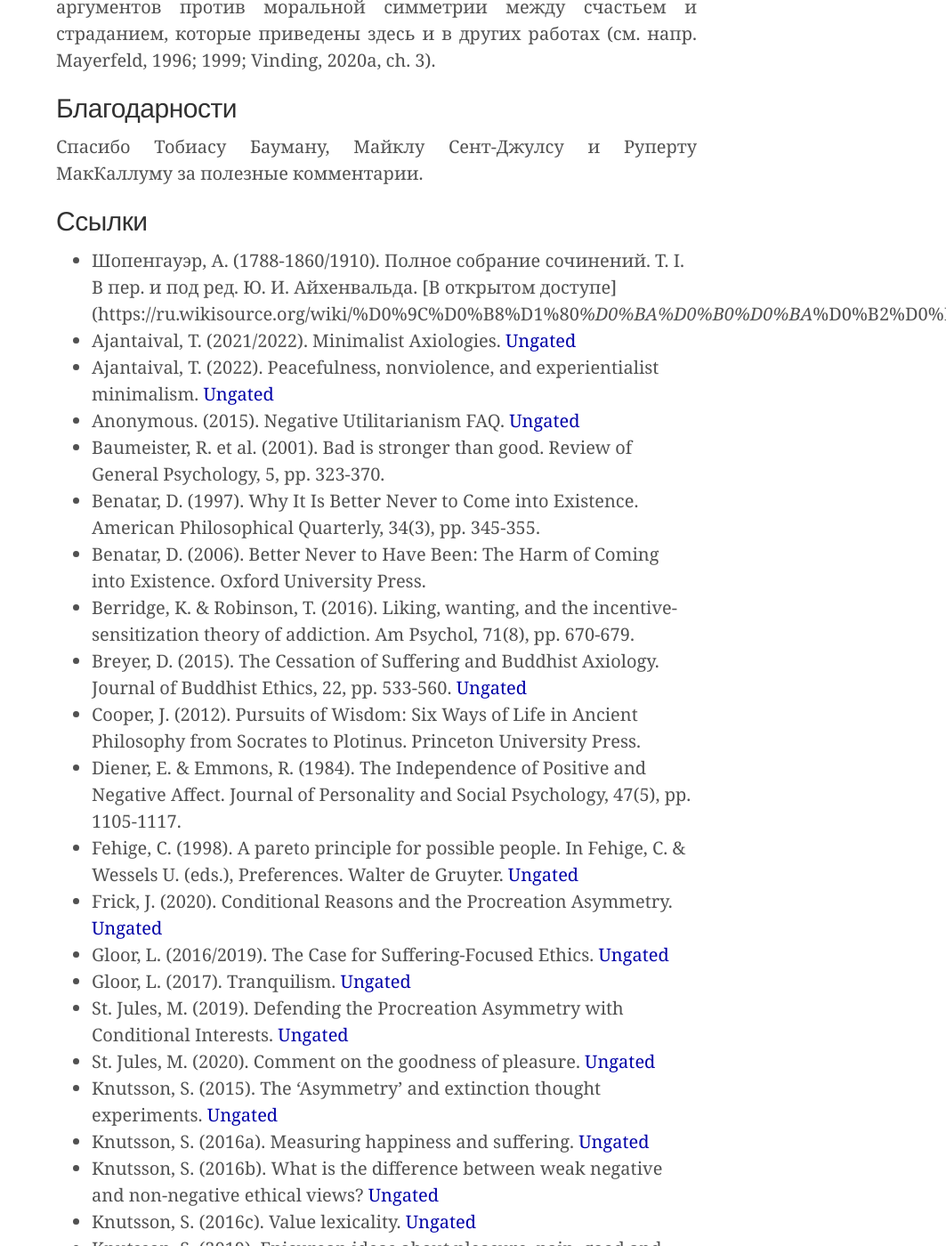
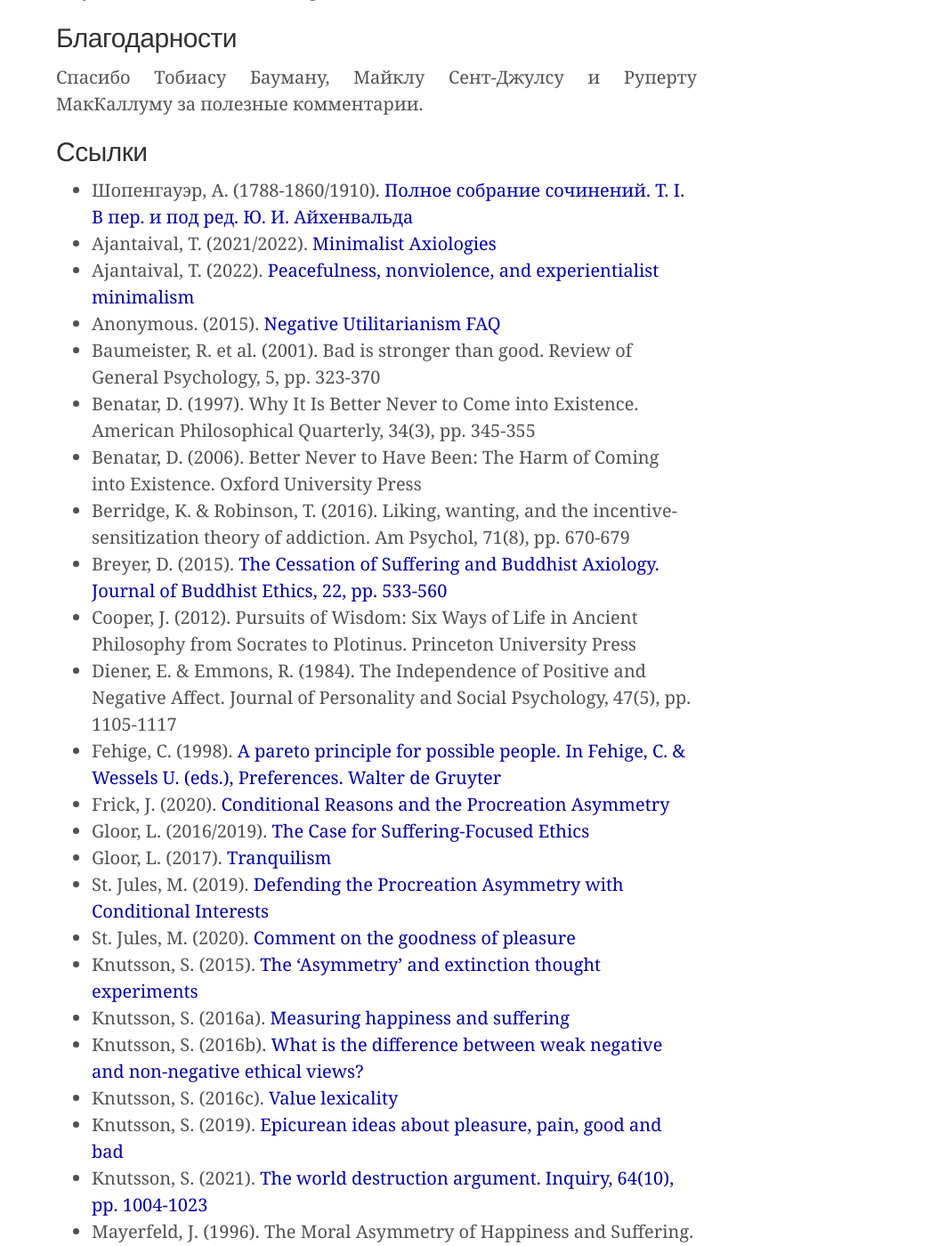
Before and after one commit to ReducingSuffering/reducingsuffering.github.io, a Jekyll site: the page built from _articles/magnus-vinding-suffering-and-happiness-morally-symmetric-or-orthogonal.md, in a window 1280 px wide and 1400 px high, scrolled down 12426 px. Shown: the whole window at 89% size, without its empty margins (217-1280 px from the left). Built offline with Jekyll 4.4.1, drawn with Linux system fonts in a browser that asks for light colours; some of the changed text lies outside the part shown.

Commit message:
Update magnus-vinding-suffering-and-happiness-morally-symmetric-or-orthogonal.md

```diff
--- a/_articles/magnus-vinding-suffering-and-happiness-morally-symmetric-or-orthogonal.md
+++ b/_articles/magnus-vinding-suffering-and-happiness-morally-symmetric-or-orthogonal.md
@@ -81,9 +81,9 @@
 
 ## Общая картина: страдание и счастье как морально ортогональные
 
-В свете приведенных выше аргументов и взглядов кажется естественным предложить картину, согласно которой счастье и страдание морально ортогональны — т.е. ортогональны в условном пространстве моральной важности.
+В свете приведенных выше аргументов и взглядов кажется естественным предложить картину, согласно которой счастье и страдание морально ортогональны — т. е. ортогональны в условном пространстве моральной важности.
 
-Действительно, такая картина ортогональности отражает суть большинства представленных выше взглядов. Например, если мы думаем, что увеличение удовольствия несет такую моральную неотложность и важность, что она лексически (т. е. [всегда](https://en.wikipedia.org/wiki/Lexicographic_preferences)? независимо от количества — прим. пер.) уступает моральной важности уменьшения страданий (ср. Wolf, 1997, Knutsson, 2016c), или если мы считаем, что увеличение удовольствия не несет никакой моральной важности вовсе, получающаяся картина практически та же: моральная важность уменьшения страданий занимает другое, первостепенное моральное измерение по сравнению с моральной (не)важностью увеличения удовольствия.
+Действительно, такая картина ортогональности отражает суть большинства представленных выше взглядов. Например, если мы думаем, что увеличение удовольствия несет такую моральную неотложность и важность, что она лексически уступает (т. е. [всегда](https://en.wikipedia.org/wiki/Lexicographic_preferences), независимо от количества — прим. пер.) моральной важности уменьшения страданий (ср. Wolf, 1997, Knutsson, 2016c), или если мы считаем, что увеличение удовольствия не несет никакой моральной важности вовсе, получающаяся картина практически та же: моральная важность уменьшения страданий занимает другое, первостепенное моральное измерение по сравнению с моральной (не)важностью увеличения удовольствия.
 
 (Для некоторых из представленных выше взглядов, например, для Асимметрии, эта картина может подходить не во всех случаях, но все же отражать суть этих взглядов в случае сравнения страдания и удовольствия для будущих существ, которые в настоящее время еще не существуют, — что, пожалуй, наиболее подходящий в контексте наших приоритетов случай для рассмотрения.)
 
@@ -93,11 +93,11 @@
 
 Уменьшение страданий представлено красной стрелкой, которая срочно указывает прочь от глубин несчастья, в то время как увеличение счастья символизируется зелёной стрелкой, направленной вбок: двигаться по этому измерению — хорошо, но оно не несет (сопоставимой) моральной срочности. Такова картина, которую мы получаем, если отвергаем идею о том, что удовольствие может морально [перевешивать](https://centerforreducingsuffering.org/on-purported-positive-goods-outweighing-suffering/) страдания.
 
-## Другая картина: “жажда удовольствий” как слегка негативная
+## Другая картина: «жажда удовольствий» как слегка негативная
 
 Некоторые взгляды могут настаивать на более пессимистичном представлении о ценности удовольствия, или по крайней мере некоторых форм удовольствий.
 
-Например, Саймон Кнутссон защищает точку зрения, согласно которой некоторые виды удовольствий — так называемые кинетические удовольствия (удовольствия, связанные с активным преследованием чего-либо) — могут иметь отрицательную ценность. Они противопоставляются катастематическим, или статичным удовольствиям, т.е. состояниям идеального покоя и умиротворения, которые, по утверждению Кнутссона, имеют нейтральную ценность (Knutsson, 2019).
+Например, Саймон Кнутссон защищает точку зрения, согласно которой некоторые виды удовольствий — так называемые кинетические удовольствия (удовольствия, связанные с активным преследованием чего-либо) — могут иметь отрицательную ценность. Они противопоставляются катастематическим, или статичным удовольствиям, т. е. состояниям идеального покоя и умиротворения, которые, по утверждению Кнутссона, имеют нейтральную ценность (Knutsson, 2019).
 
 За Кнутссоном следует Купер (Cooper, 2012), который утверждает, что (по крайней мере некоторые) кинетические удовольствия «скомпрометированы из-за стрессового состояния ума ... связанного с интенсивными желаниями»; что такие удовольствия включают в себя «неудовлетворенность» (в оригинале «frustrated dissatisfaction» — прим. пер.); или что они «смешаны с болью» (Cooper 2012, pp. 237-238, цитата как в Knutsson, 2019). Эти слегка негативные компоненты — то, из-за чего (по крайней мере некоторые) кинетические удовольствия с точки зрения Кнутссона являются отрицательными.
 
@@ -149,39 +147,39 @@
 
 ## Ссылки
 
-- Шопенгауэр, А. (1788-1860/1910). Полное собрание сочинений. Т. I. В пер. и под ред. Ю. И. Айхенвальда. [В открытом доступе](https://ru.wikisource.org/wiki/%D0%9C%D0%B8%D1%80_%D0%BA%D0%B0%D0%BA_%D0%B2%D0%BE%D0%BB%D1%8F_%D0%B8_%D0%BF%D1%80%D0%B5%D0%B4%D1%81%D1%82%D0%B0%D0%B2%D0%BB%D0%B5%D0%BD%D0%B8%D0%B5_(%D0%A8%D0%BE%D0%BF%D0%B5%D0%BD%D0%B3%D0%B0%D1%83%D1%8D%D1%80;_%D0%90%D0%B9%D1%85%D0%B5%D0%BD%D0%B2%D0%B0%D0%BB%D1%8C%D0%B4)
-- Ajantaival, T. (2021/2022). Minimalist Axiologies. [Ungated](https://forum.effectivealtruism.org/s/MBadsrYLmzLNmYjaj)
-- Ajantaival, T. (2022). Peacefulness, nonviolence, and experientialist minimalism. [Ungated](https://forum.effectivealtruism.org/posts/JnHeeTGAohMFxNbGK/peacefulness-nonviolence-and-experientialist-minimalism)
-- Anonymous. (2015). Negative Utilitarianism FAQ. [Ungated](https://www.utilitarianism.com/nu/nufaq.html)
-- Baumeister, R. et al. (2001). Bad is stronger than good. Review of General Psychology, 5, pp. 323-370.
-- Benatar, D. (1997). Why It Is Better Never to Come into Existence. American Philosophical Quarterly, 34(3), pp. 345-355.
-- Benatar, D. (2006). Better Never to Have Been: The Harm of Coming into Existence. Oxford University Press.
-- Berridge, K. & Robinson, T. (2016). Liking, wanting, and the incentive-sensitization theory of addiction. Am Psychol, 71(8), pp. 670-679.
-- Breyer, D. (2015). The Cessation of Suffering and Buddhist Axiology. Journal of Buddhist Ethics, 22, pp. 533-560. [Ungated](http://blogs.dickinson.edu/buddhistethics/files/2015/12/Breyer-Axiology-final.pdf)
-- Cooper, J. (2012). Pursuits of Wisdom: Six Ways of Life in Ancient Philosophy from Socrates to Plotinus. Princeton University Press.
-- Diener, E. & Emmons, R. (1984). The Independence of Positive and Negative Affect. Journal of Personality and Social Psychology, 47(5), pp. 1105-1117.
-- Fehige, C. (1998). A pareto principle for possible people. In Fehige, C. & Wessels U. (eds.), Preferences. Walter de Gruyter. [Ungated](https://www.fehige.info/pdf/A_Pareto_Principle_for_Possible_People.pdf)
-- Frick, J. (2020). Conditional Reasons and the Procreation Asymmetry. [Ungated](https://onlinelibrary.wiley.com/doi/full/10.1111/phpe.12139)
-- Gloor, L. (2016/2019). The Case for Suffering-Focused Ethics. [Ungated](https://longtermrisk.org/the-case-for-suffering-focused-ethics/)
-- Gloor, L. (2017). Tranquilism. [Ungated](https://longtermrisk.org/tranquilism/)
-- St. Jules, M. (2019). Defending the Procreation Asymmetry with Conditional Interests. [Ungated](https://forum.effectivealtruism.org/posts/2BWQ4NrCEP7a4vzaW/defending-the-procreation-asymmetry-with-conditional)
-- St. Jules, M. (2020). Comment on the goodness of pleasure. [Ungated](https://forum.effectivealtruism.org/posts/xwG5MGWsMosBo6u4A/lukas_gloor-s-shortform?commentId=d8HM7P4aHuRTY8CCs)
-- Knutsson, S. (2015). The ‘Asymmetry’ and extinction thought experiments. [Ungated](https://www.simonknutsson.com/the-asymmetry-and-extinction-thought-experiments)
-- Knutsson, S. (2016a). Measuring happiness and suffering. [Ungated](https://www.simonknutsson.com/measuring-happiness-and-suffering/)
-- Knutsson, S. (2016b). What is the difference between weak negative and non-negative ethical views? [Ungated](https://www.simonknutsson.com/what-is-the-difference-between-weak-negative-and-non-negative-ethical-views/)
-- Knutsson, S. (2016c). Value lexicality. [Ungated](https://www.simonknutsson.com/value-lexicality)
-- Knutsson, S. (2019). Epicurean ideas about pleasure, pain, good and bad. [Ungated](https://www.simonknutsson.com/epicurean-ideas-about-pleasure-pain-good-and-bad/)
-- Knutsson, S. (2021). The world destruction argument. Inquiry, 64(10), pp. 1004-1023. [Ungated](https://www.tandfonline.com/doi/full/10.1080/0020174X.2019.1658631)
-- Mayerfeld, J. (1996). The Moral Asymmetry of Happiness and Suffering. Southern Journal of Philosophy, 34, pp. 317-338.
-- Mayerfeld, J. (1999). Suffering and Moral Responsibility. Oxford University Press.
-- Metzinger, T. (2017). Suffering. In Almqvist, K. & Haag, A. (eds.), The Return of Consciousness. Axel and Margaret Ax:son Johnson Foundation.
-- Popper, K. (1945/2011). The Open Society and Its Enemies. London: Routledge.
-- Schopenhauer, A. (1851/1970). Essays and Aphorisms. Harmondsworth, Eng: Penguin Books.
-- Sherman, T. (2017). Epicureanism: An Ancient Guide to Modern Wellbeing. MPhil dissertation, University of Exeter. [Ungated](https://ore.exeter.ac.uk/repository/bitstream/handle/10871/32103/ShermanT.pdf)
+- Шопенгауэр, А. (1788-1860/1910). [Полное собрание сочинений. Т. I. В пер. и под ред. Ю. И. Айхенвальда](https://ru.wikisource.org/wiki/%D0%9C%D0%B8%D1%80_%D0%BA%D0%B0%D0%BA_%D0%B2%D0%BE%D0%BB%D1%8F_%D0%B8_%D0%BF%D1%80%D0%B5%D0%B4%D1%81%D1%82%D0%B0%D0%B2%D0%BB%D0%B5%D0%BD%D0%B8%D0%B5_(%D0%A8%D0%BE%D0%BF%D0%B5%D0%BD%D0%B3%D0%B0%D1%83%D1%8D%D1%80;_%D0%90%D0%B9%D1%85%D0%B5%D0%BD%D0%B2%D0%B0%D0%BB%D1%8C%D0%B4))
+- Ajantaival, T. (2021/2022). [Minimalist Axiologies](https://forum.effectivealtruism.org/s/MBadsrYLmzLNmYjaj)
+- Ajantaival, T. (2022). [Peacefulness, nonviolence, and experientialist minimalism](https://forum.effectivealtruism.org/posts/JnHeeTGAohMFxNbGK/peacefulness-nonviolence-and-experientialist-minimalism)
+- Anonymous. (2015). [Negative Utilitarianism FAQ](https://www.utilitarianism.com/nu/nufaq.html)
+- Baumeister, R. et al. (2001). Bad is stronger than good. Review of General Psychology, 5, pp. 323-370
+- Benatar, D. (1997). Why It Is Better Never to Come into Existence. American Philosophical Quarterly, 34(3), pp. 345-355
+- Benatar, D. (2006). Better Never to Have Been: The Harm of Coming into Existence. Oxford University Press
+- Berridge, K. & Robinson, T. (2016). Liking, wanting, and the incentive-sensitization theory of addiction. Am Psychol, 71(8), pp. 670-679
+- Breyer, D. (2015). [The Cessation of Suffering and Buddhist Axiology. Journal of Buddhist Ethics, 22, pp. 533-560](http://blogs.dickinson.edu/buddhistethics/files/2015/12/Breyer-Axiology-final.pdf)
+- Cooper, J. (2012). Pursuits of Wisdom: Six Ways of Life in Ancient Philosophy from Socrates to Plotinus. Princeton University Press
+- Diener, E. & Emmons, R. (1984). The Independence of Positive and Negative Affect. Journal of Personality and Social Psychology, 47(5), pp. 1105-1117
+- Fehige, C. (1998). [A pareto principle for possible people. In Fehige, C. & Wessels U. (eds.), Preferences. Walter de Gruyter](https://www.fehige.info/pdf/A_Pareto_Principle_for_Possible_People.pdf)
+- Frick, J. (2020). [Conditional Reasons and the Procreation Asymmetry](https://onlinelibrary.wiley.com/doi/full/10.1111/phpe.12139)
+- Gloor, L. (2016/2019). [The Case for Suffering-Focused Ethics](https://longtermrisk.org/the-case-for-suffering-focused-ethics/)
+- Gloor, L. (2017). [Tranquilism](https://longtermrisk.org/tranquilism/)
+- St. Jules, M. (2019). [Defending the Procreation Asymmetry with Conditional Interests](https://forum.effectivealtruism.org/posts/2BWQ4NrCEP7a4vzaW/defending-the-procreation-asymmetry-with-conditional)
+- St. Jules, M. (2020). [Comment on the goodness of pleasure](https://forum.effectivealtruism.org/posts/xwG5MGWsMosBo6u4A/lukas_gloor-s-shortform?commentId=d8HM7P4aHuRTY8CCs)
+- Knutsson, S. (2015). [The ‘Asymmetry’ and extinction thought experiments](https://www.simonknutsson.com/the-asymmetry-and-extinction-thought-experiments)
+- Knutsson, S. (2016a). [Measuring happiness and suffering](https://www.simonknutsson.com/measuring-happiness-and-suffering/)
+- Knutsson, S. (2016b). [What is the difference between weak negative and non-negative ethical views?](https://www.simonknutsson.com/what-is-the-difference-between-weak-negative-and-non-negative-ethical-views/)
+- Knutsson, S. (2016c). [Value lexicality](https://www.simonknutsson.com/value-lexicality)
+- Knutsson, S. (2019). [Epicurean ideas about pleasure, pain, good and bad](https://www.simonknutsson.com/epicurean-ideas-about-pleasure-pain-good-and-bad/)
+- Knutsson, S. (2021). [The world destruction argument. Inquiry, 64(10), pp. 1004-1023](https://www.tandfonline.com/doi/full/10.1080/0020174X.2019.1658631)
+- Mayerfeld, J. (1996). The Moral Asymmetry of Happiness and Suffering. Southern Journal of Philosophy, 34, pp. 317-338
+- Mayerfeld, J. (1999). Suffering and Moral Responsibility. Oxford University Press
+- Metzinger, T. (2017). Suffering. In Almqvist, K. & Haag, A. (eds.), The Return of Consciousness. Axel and Margaret Ax:son Johnson Foundation
+- Popper, K. (1945/2011). The Open Society and Its Enemies. London: Routledge
+- Schopenhauer, A. (1851/1970). Essays and Aphorisms. Harmondsworth, Eng: Penguin Books
+- Sherman, T. (2017). [Epicureanism: An Ancient Guide to Modern Wellbeing. MPhil dissertation, University of Exeter](https://ore.exeter.ac.uk/repository/bitstream/handle/10871/32103/ShermanT.pdf)
 - Shriver, A. (2014). The Asymmetrical Contributions of Pleasure and Pain To Animal Welfare. Cambridge Quarterly of Healthcare Ethics, 23(2), pp. 152-162. [Ungated draft version](https://philarchive.org/archive/SHRTACv1)
-- Tomasik, B. (2015). Are Happiness and Suffering Symmetric? [Ungated](https://reducing-suffering.org/happiness-suffering-symmetric/)
-- Tomasik, B. (2016). How Cravings Influence Happiness-vs.-Suffering Trades. [Ungated](https://www.youtube.com/watch?v=b44HmBLHI4w)
-- Vinding, M. (2020a). Suffering-Focused Ethics: Defense and Implications. Ratio Ethica. [Ungated](https://magnusvinding.files.wordpress.com/2020/05/suffering-focused-ethics.pdf)
-- Vinding, M. (2020b). On purported positive goods “outweighing” suffering. [Ungated](https://centerforreducingsuffering.org/on-purported-positive-goods-outweighing-suffering/)
-- Wolf, C. (1997). Person-Affecting Utilitarianism and Population Policy. In Heller, J. & Fotion, N. (eds.), Contingent Future Persons. Dordrecht Boston: Kluwer Academic Publishers. [Ungated](https://web.archive.org/web/20190410204154/https://jwcwolf.public.iastate.edu/Papers/JUPE.HTM)
-- Wolf, C. (2019). Panel: Humanity and the Future. [Ungated](https://www.youtube.com/watch?v=fynvFPrhj2E)
+- Tomasik, B. (2015). [Are Happiness and Suffering Symmetric?](https://reducing-suffering.org/happiness-suffering-symmetric/)
+- Tomasik, B. (2016). [How Cravings Influence Happiness-vs.-Suffering Trades](https://www.youtube.com/watch?v=b44HmBLHI4w)
+- Vinding, M. (2020a). [Suffering-Focused Ethics: Defense and Implications. Ratio Ethica](https://magnusvinding.files.wordpress.com/2020/05/suffering-focused-ethics.pdf)
+- Vinding, M. (2020b). [On purported positive goods “outweighing” suffering](https://centerforreducingsuffering.org/on-purported-positive-goods-outweighing-suffering/)
+- Wolf, C. (1997). [Person-Affecting Utilitarianism and Population Policy. In Heller, J. & Fotion, N. (eds.), Contingent Future Persons. Dordrecht Boston: Kluwer Academic Publishers](https://web.archive.org/web/20190410204154/https://jwcwolf.public.iastate.edu/Papers/JUPE.HTM)
+- Wolf, C. (2019). [Panel: Humanity and the Future](https://www.youtube.com/watch?v=fynvFPrhj2E)
```
Also changed, not shown: other parts of _articles/magnus-vinding-suffering-and-happiness-morally-symmetric-or-orthogonal.md (+6 -8 lines).
